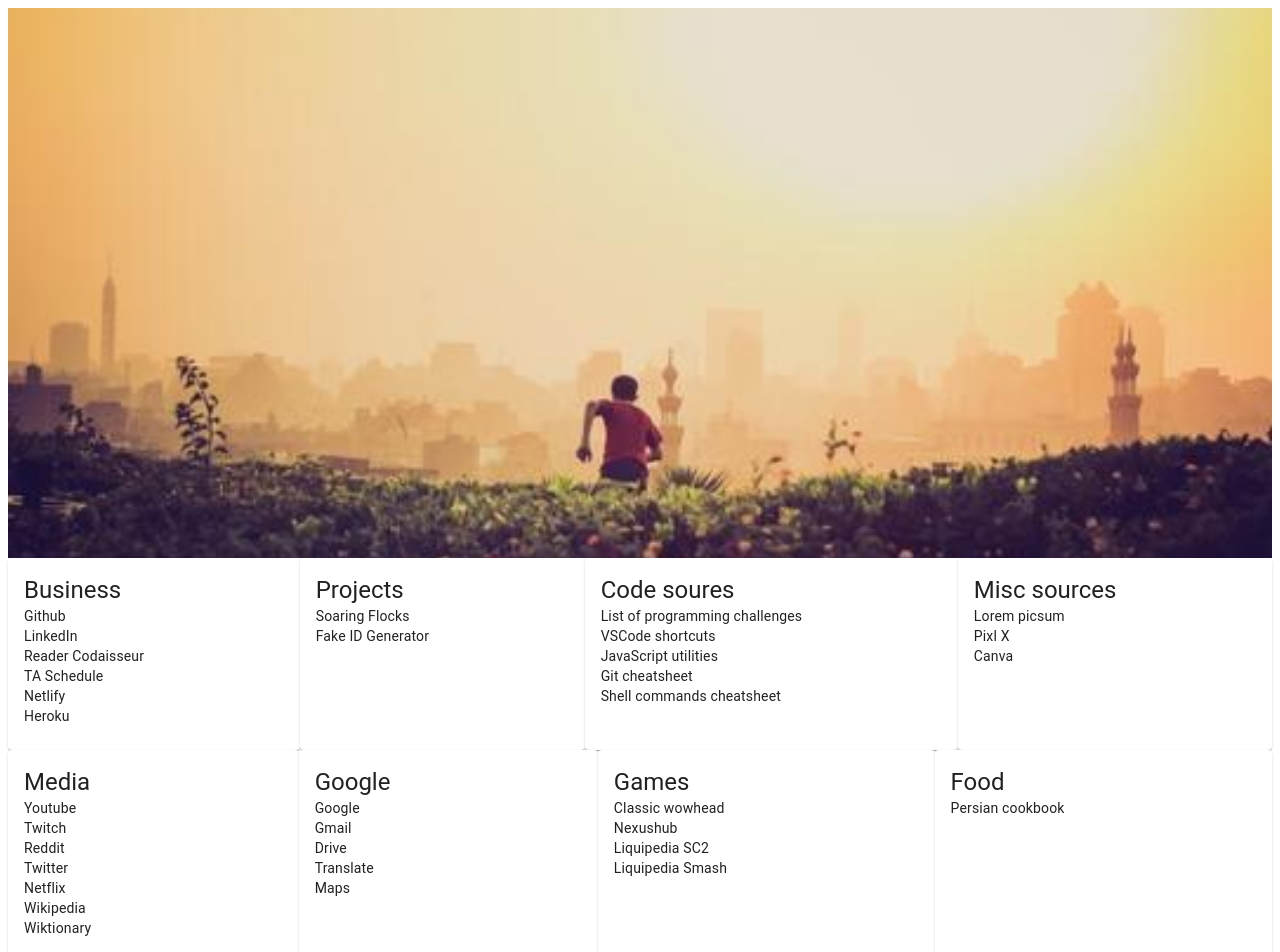
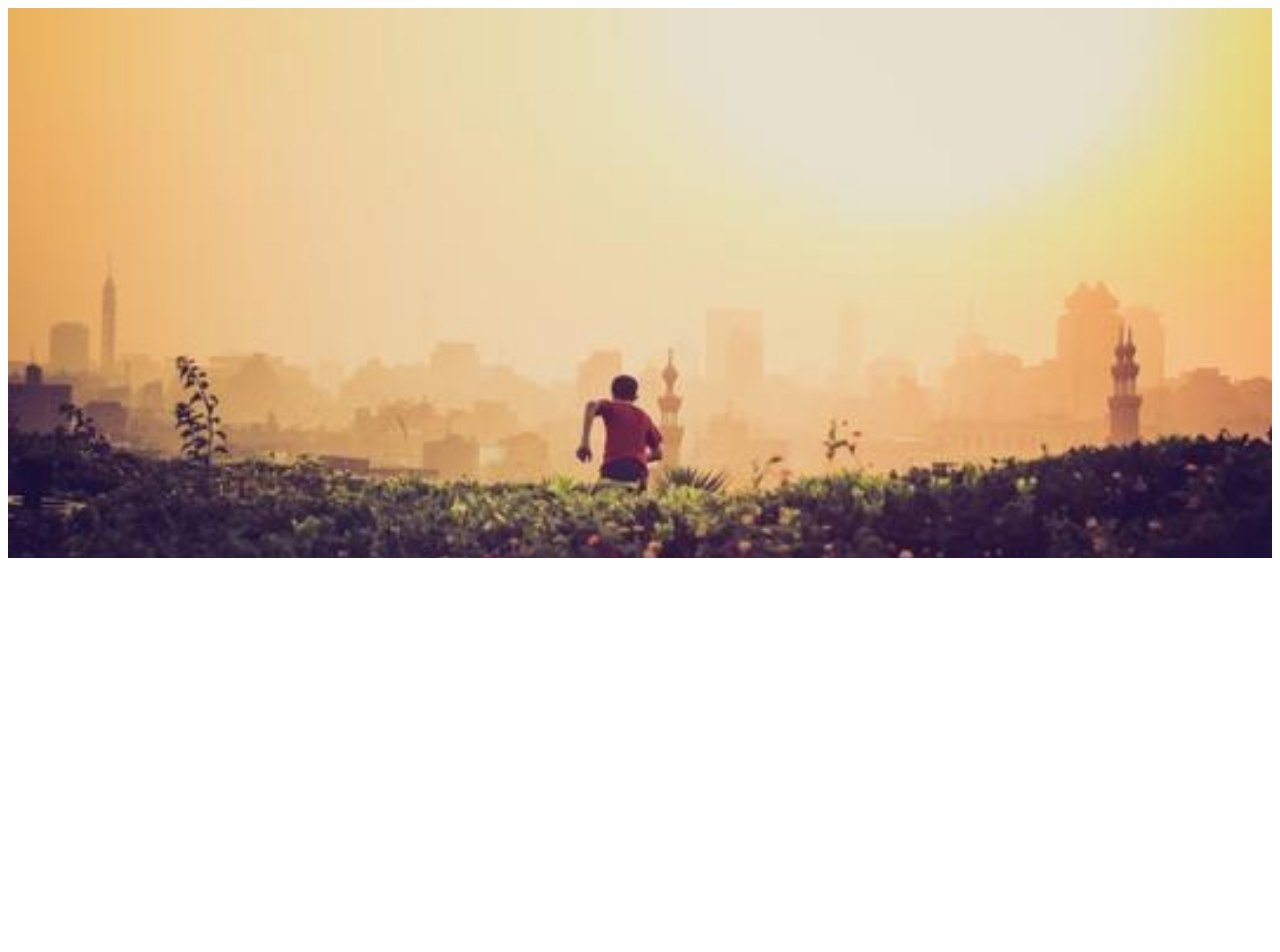
Before and after one commit to Djimovanberlo/homepage, a React (Create React App) app: page / in a window 1280 px wide. Shown: the top 952 px of the page. Built offline with nearby package versions, Linux system fonts and the light colour scheme.

Commit message:
hover opacity trigger (CSS)

```diff
--- a/src/App.js
+++ b/src/App.js
@@ -1,53 +1,38 @@
 import React from "react";
 import Grid from "@material-ui/core/Grid";
 import { makeStyles } from "@material-ui/core/styles";
-import Card from "@material-ui/core/Card";
-import { CardMedia, Box } from "@material-ui/core";
+import { CardMedia, Box, Fade } from "@material-ui/core";
 
-import { cardData1, cardData2 } from "./data/cardData";
-import CardComponent from "./components/CardComponent";
 import BookMarkComponent from "./components/BookMarkComponent";
 import testImg from "./images/testImg.jpg";
+import { cardStyles } from "./styles/styles";
 
-// 1. kolommen, cards
-// 2. remove (kruisj) && add (form met enter)
-// 3. mouseover: show form
-// 4. mad styling
-
-// Card: header(string), Links(array[strings+url])
-
-const useStyles = makeStyles((theme) => ({
-  root: {
-    flexGrow: 1,
-  },
-  media: { height: 550 },
-}));
-
-console.log(testImg);
-
-function App() {
+const App = () => {
+  const useStyles = makeStyles(cardStyles);
   const classes = useStyles();
 
   return (
     <div className={classes.root}>
       <Grid container>
-        {/* <Grid item md={6} color="red" height="140" width="100"> */}
         <Grid container direction="row" justify="space-evenly">
           <Box width={1} align="center">
             <CardMedia className={classes.media} image={testImg} />
           </Box>
         </Grid>
         <Grid
+          className={classes.hover}
           container
           direction="row"
           justify="space-evenly"
           alignitems="stretch"
         >
-          <BookMarkComponent />
+          <Fade>
+            <BookMarkComponent />
+          </Fade>
         </Grid>
       </Grid>
     </div>
   );
-}
+};
 
 export default App;
--- a/src/components/BookMarkComponent.js
+++ b/src/components/BookMarkComponent.js
@@ -1,19 +1,12 @@
 import React from "react";
 import Grid from "@material-ui/core/Grid";
-import { makeStyles } from "@material-ui/core/styles";
-import Card from "@material-ui/core/Card";
-import { CardMedia, Box } from "@material-ui/core";
 
 import { cardData1, cardData2 } from "../data/cardData";
-import { cardStyles } from "../styles/styles";
 import CardComponent from "./CardComponent";
 
 const BookMarkComponent = () => {
-  const useStyles = makeStyles(cardStyles);
-  const classes = useStyles();
-
   return (
-    <div className={classes.root}>
+    <div>
       <Grid container>
         <Grid
           container
--- a/src/components/CardComponent.js
+++ b/src/components/CardComponent.js
@@ -1,9 +1,7 @@
 import React from "react";
 import { makeStyles } from "@material-ui/core/styles";
 import Card from "@material-ui/core/Card";
-import CardActions from "@material-ui/core/CardActions";
 import CardContent from "@material-ui/core/CardContent";
-import Button from "@material-ui/core/Button";
 import Typography from "@material-ui/core/Typography";
 import Link from "@material-ui/core/Link";
 
@@ -13,8 +11,6 @@ const CardComponent = (props) => {
   const useStyles = makeStyles(cardStyles);
   const classes = useStyles();
   const { title, links } = props;
-
-  // console.log(links);
 
   return (
     <Card className={classes.root}>
--- a/src/styles/styles.js
+++ b/src/styles/styles.js
@@ -15,7 +15,18 @@ export const cardStyles = {
   title: {
     fontSize: 14,
   },
+  media: {
+    height: 550,
+    flexGrow: 1,
+  },
   pos: {
     marginBottom: 12,
   },
+  hover: {
+    opacity: 0,
+    transition: "0.5s",
+    "&:hover": {
+      opacity: 1,
+    },
+  },
 };
```
